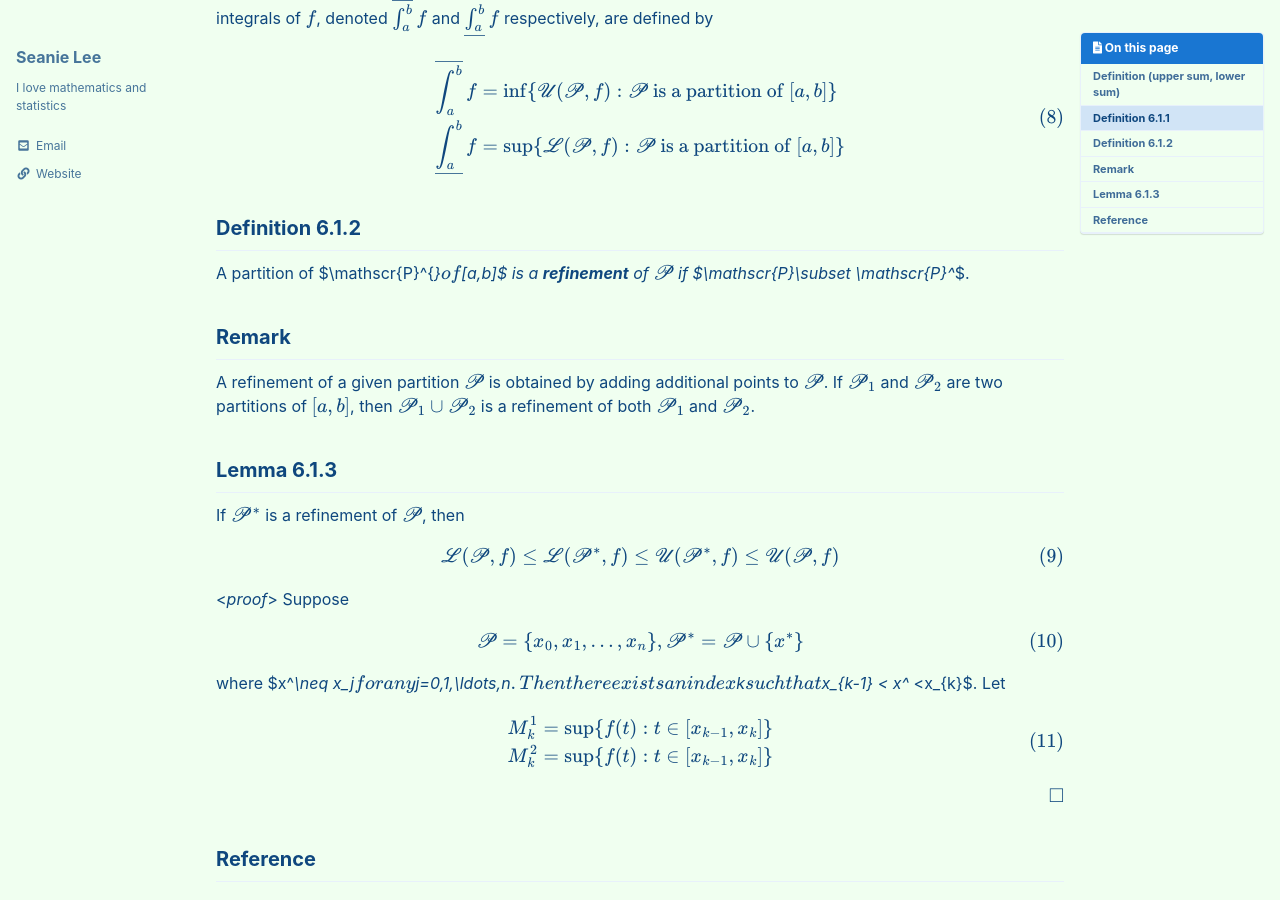
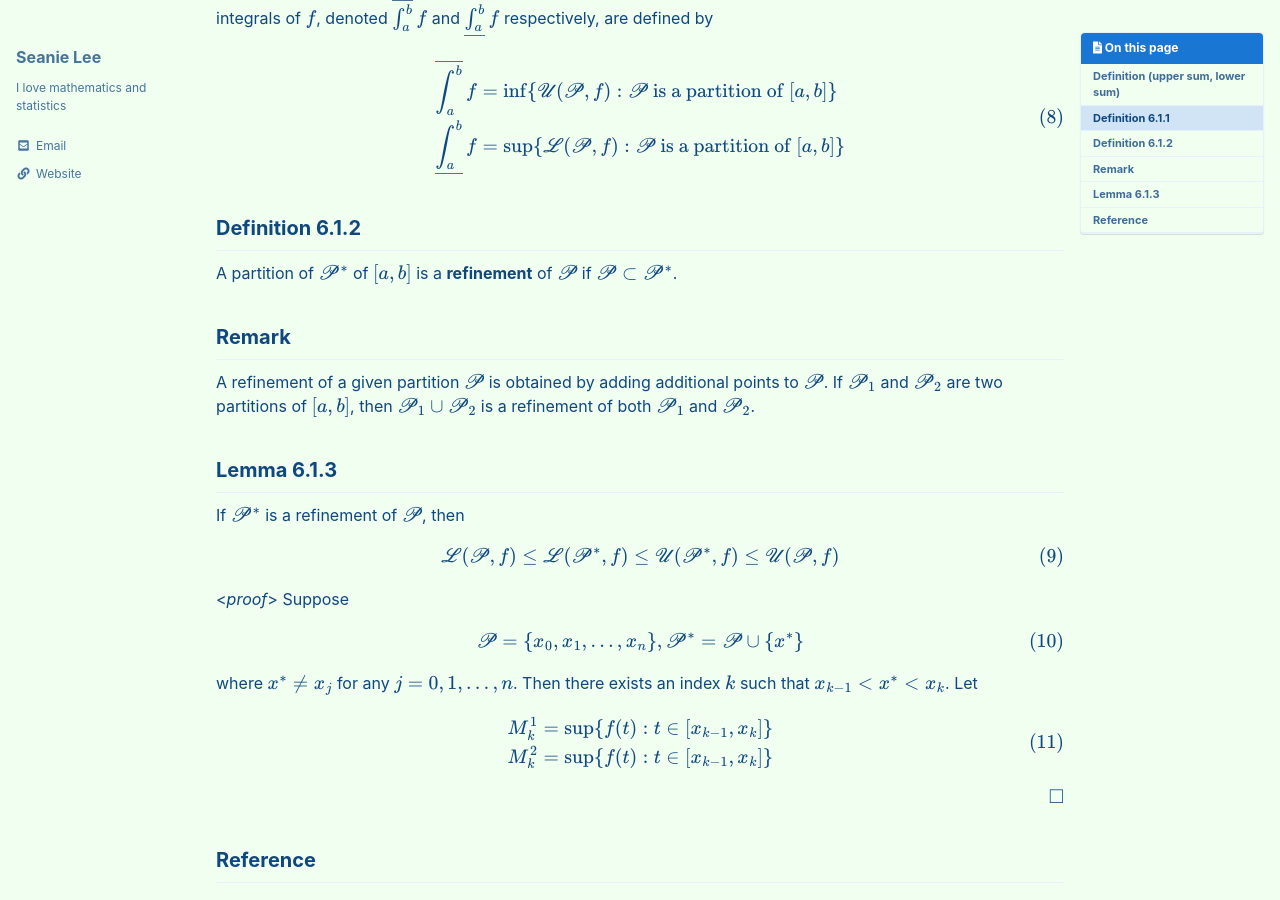
Before and after one commit to seanie12/blog, a Jekyll site: the page built from _posts/2021-05-29-upper_lower_sum.md, in a window 1280 px wide and 900 px high, scrolled down 1172 px. Built offline with Jekyll 4.4.1, drawn with Linux system fonts in a browser that asks for light colours; cached includes are drawn as plain includes; formulas are drawn with MathJax 3.

```diff
--- a/_posts/2021-05-29-upper_lower_sum.md
+++ b/_posts/2021-05-29-upper_lower_sum.md
@@ -100,7 +100,7 @@ $$
 
 
 ## Definition 6.1.2
-A partition of $\mathscr{P}^{*}$ of $[a,b]$ is a **refinement** of $\mathscr{P}$ if $\mathscr{P}\subset \mathscr{P}^*$.
+A partition of $$\mathscr{P}^{*}$$ of $$[a,b]$$ is a **refinement** of $$\mathscr{P}$$ if $$\mathscr{P}\subset \mathscr{P}^*$$.
 
 
 ## Remark
@@ -124,7 +124,7 @@ $$
 \end{align}
 $$
 
-where $x^*\neq x_j$ for any $j=0,1,\ldots,n$. Then there exists an index $k$ such that $x_{k-1} < x^* <x_{k}$. Let
+where $$x^*\neq x_j$$ for any $$j=0,1,\ldots,n$$. Then there exists an index $$k$$ such that $$x_{k-1} < x^* <x_{k}$$. Let
 
 $$
 \begin{align}
```
